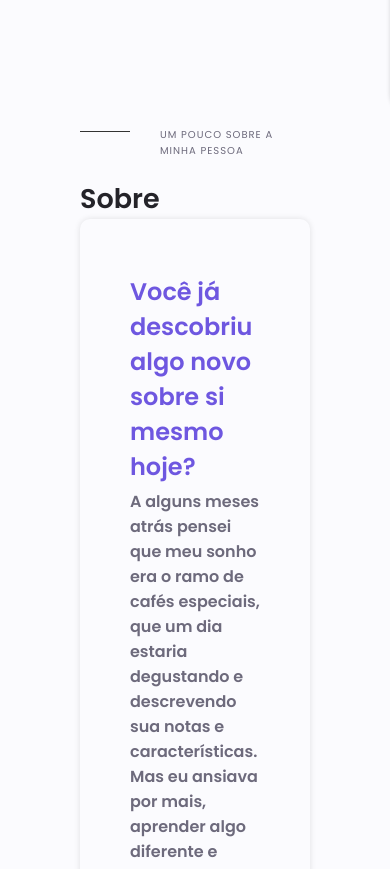
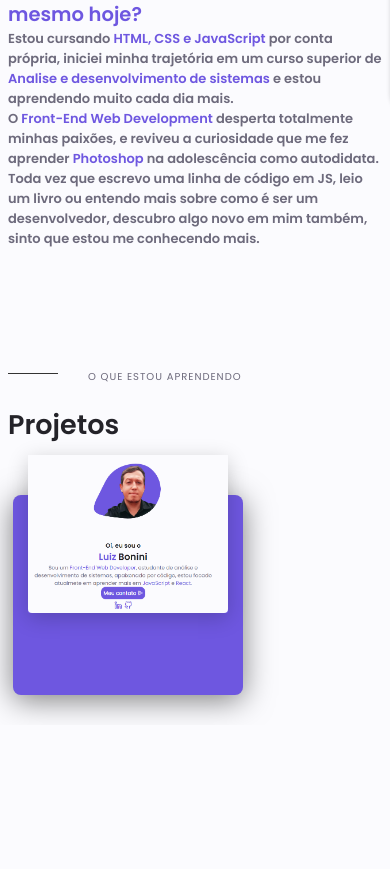
Before and after one commit to LuizCBonini/Portfolio, a plain HTML site: page assets/index.html in a window 390 px wide. Shown: the part 726-1595 px from the top of the page. After the commit the page ends 1451 px from the top, so only its background shows below. Drawn offline with nearby package versions, Linux system fonts and the light colour scheme.

Commit message:
Add Projects and card hover

```diff
--- a/assets/css/style.css
+++ b/assets/css/style.css
@@ -155,64 +155,7 @@ header {
     background-color: var(--body-color);
 }
 
-/*----------------------- MOBILE NAVBAR -----------------------*/
-@media (max-width: 999px) {
-    body {
-        overflow-x: hidden; /* Se algo transbordar, fica escondido */
-    }
 
-    .nav-list {
-        position: absolute;
-        top: 8vh;
-        right: 0px;
-        width: 50vw;
-        height: 92vh;
-        background: white;
-        flex-direction: column;
-        align-items: center;
-        justify-content: space-around;
-        transform: translateX(100%); /* Faz transbordar */
-        transition: transform 0.3s ease-in;
-        /*---*/
-        background-color: var(--body-color);
-        box-shadow: 0 -1px 4px rgba(0, 0, 0, .15);
-        border-radius: 1.5rem 0 0 1.5rem;
-    }
-
-    .nav-list li {
-        margin-left: 0;
-        opacity: 0;
-    }
-
-    .mobile-menu {
-        display: block;
-    }
-
-    .nav-list.active {
-        transform: translateX(0)
-    }
-
-    @keyframes navLinkFade {
-        from {
-            opacity: 0;
-            transform: translateX(50px);
-        } to {
-            opacity: 1;
-        }
-    }
-}
-
-.mobile-menu.active .line1 {
-    transform: rotate(-45deg) translate(-8px, 8px);
-}
-
-.mobile-menu.active .line2 {
-    opacity: 0;
-}
-
-.mobile-menu.active .line3 {
-    transform: rotate(45deg) translate(-5px, -7px);
-}
 
 /*----------------------- LAYOUT -----------------------*/
 .container {
@@ -314,8 +257,244 @@ header {
     margin: auto;
 }
 
-.about__data p {
-    margin-top: 5px;
+/* ------------------------------- PROJECTS SECTION ------------------ */
+.section_projects-title span::before {
+    content: "";
+    position: absolute;
+    left: 0;
+    top: 124px;
+    width: 50px;
+    height: 1px;
+    background: #333;
+}
+
+.section_projects-title span {
+    padding-bottom: 20px;
+    display: block;
+    font-size: 10px;
+    text-transform: uppercase;
+    position: relative;
+    padding-left: 80px;
+    letter-spacing: 1px;
+    padding-top: 120px;
+}
+
+/* ---------- CARDS ----------- */
+.container-card {
+    display: flex;
+    justify-content: center;
+    align-items: center;
+    position: relative;
+    width: 1100px;
+    padding: 30px;
+}
+
+.container-card .card {
+    position: relative;
+    max-width: 300px;
+    height: 215px;
+    background: var(--first-color);
+    margin: 30px 10px;
+    padding: 20px 15px;
+    display: flex;
+    flex-direction: column;
+    box-shadow: 0 5px 30px rgba(0, 0, 0, 0.5);
+    border-radius: 8px;
+    transition: .3s ease-in-out;
+
+}
+
+.container-card .card:hover {
+    height: 420px;
+}
+
+.container-card .card .imgbox {
+    position: relative;
+    width: 260px;
+    height: 260px;
+    top: -60px;
+    left: 20px;
+    z-index: 1;
+    /*box-shadow: 0 5px 20px rgba(0, 0, 0, 0.2);*/
+}
+
+.container-card .card .imgbox img {
+    max-width: 100%;
+    border-radius: 4px;
+}
+
+.container-card .card .content {
+    position: relative;
+    margin-top: -140px;
+    padding: 10px 15px;
+    text-align: center;
+    color:white;
+    visibility: hidden;
+    opacity: 0;
+    transition: 0.3s ease-in-out;
+}
+
+.container-card .card .content .card-title {
+    color: var(--first-color-laghter);
+    text-shadow: 0 0 5px rgba(0, 0, 0, 0.336);
+}
+
+.container-card .card:hover .content {
+    visibility: visible;
+    opacity: 1;
+    margin-top: -40px;
+    transition-delay: 0.3s;
+}
+/*----------------------- MOBILE -----------------------*/
+@media (max-width: 999px) {
+    /* ========== Nav Bar ============= */
+    body {
+        overflow-x: hidden; /* Se algo transbordar, fica escondido */
+        margin: 0 0.5rem;
+
+    }
+
+    .nav-list {
+        position: absolute;
+        top: 8vh;
+        right: 0px;
+        width: 50vw;
+        height: 92vh;
+        background: white;
+        flex-direction: column;
+        align-items: center;
+        justify-content: space-around;
+        transform: translateX(100%); /* Faz transbordar */
+        transition: transform 0.3s ease-in;
+        /*---*/
+        background-color: var(--body-color);
+        box-shadow: 0 -1px 4px rgba(0, 0, 0, .15);
+        border-radius: 1.5rem 0 0 1.5rem;
+    }
+
+    .nav-list li {
+        margin-left: 0;
+        opacity: 0;
+    }
+
+    .mobile-menu {
+        display: block;
+    }
+
+    .nav-list.active {
+        transform: translateX(0)
+    }
+
+    @keyframes navLinkFade {
+        from {
+            opacity: 0;
+            transform: translateX(50px);
+        } to {
+            opacity: 1;
+        }
+    }
+
+    /* ===== Home ===== */
+    .about__data {
+        box-shadow: none;
+        font-size: var(--small-font-size);
+        font-weight: var(--font-semi-bold);
+        padding: 0;
+        margin: 0;
+    }
+
+    .home__blob {
+        width: 230px;
+        margin: -40px;
+    }
+
+    .home__description {
+        font-size: var(--small-font-size);
+    }
+
+    /* ======== PROJECTS ======== */
+    .container-card {
+        display: flex;
+        justify-content: center;
+        align-items: center;
+        position: relative;
+        width: 240px;
+        padding: 0px;
+        margin-top: 20px;
+    }
+
+    .container-card .card {
+        position: relative;
+        max-width: 300px;
+        width: 200px;
+        height: 160px;
+        background: var(--first-color);
+        margin: 30px 10px;
+        padding: 20px 15px;
+        display: flex;
+        flex-direction: column;
+        box-shadow: 0 5px 30px rgba(0, 0, 0, 0.5);
+        border-radius: 8px;
+        transition: .3s ease-in-out;
+
+    }
+
+    .container-card .card:hover {
+        height: 280px;
+    }
+
+    .container-card .card .imgbox {
+        position: relative;
+        width: 200px;
+        height: 158px;
+        top: -60px;
+        left: 0px;
+        z-index: 1;
+        box-shadow: 0 5px 20px rgba(0, 0, 0, 0.2);
+    }
+
+    .container-card .card .imgbox img {
+        max-width: 100%;
+        width: 200px;
+        border-radius: 4px;
+    }
+
+    .container-card .card .content {
+        position: relative;
+        margin-top: -140px;
+        padding: 10px 15px;
+        text-align: center;
+        color:white;
+        visibility: hidden;
+        opacity: 0;
+        transition: 0.3s ease-in-out;
+        font-size: var(--small-font-size);
+    }
+
+    .container-card .card .content .card-title {
+        color: var(--first-color-laghter);
+        text-shadow: 0 0 5px rgba(0, 0, 0, 0.336);
+    }
+
+    .container-card .card:hover .content {
+        visibility: visible;
+        opacity: 1;
+        margin-top: -40px;
+        transition-delay: 0.3s;
+    }
+}
+
+/* ========== Animation Lines to X ============= */
+.mobile-menu.active .line1 {
+    transform: rotate(-45deg) translate(-8px, 8px);
+}
+
+.mobile-menu.active .line2 {
+    opacity: 0;
+}
+
+.mobile-menu.active .line3 {
+    transform: rotate(45deg) translate(-5px, -7px);
 }
 
 /* ADICIONAR RESPONSIVIDADE AO ABOUT */
--- a/assets/index.html
+++ b/assets/index.html
@@ -98,15 +98,37 @@
             <div class="about__data">
                 <source sizes="" srcset="">
 
-                <p class="about__description"><h2><span class="emphasis">Você já descobriu algo novo sobre si mesmo hoje?</span></h2>
-                    <p>A alguns meses atrás pensei que meu sonho era o ramo de cafés especiais, que um dia estaria degustando e descrevendo sua notas e características. Mas eu ansiava por mais, aprender algo diferente e conhecer coisas novas.</p>
+                <p class="about__description">
+                    <h2><span class="emphasis">Você já descobriu algo novo sobre si mesmo hoje?</span></h2>
 
-                    <p>Foi quando que, em meio as conversas que tinha com meus clientes, conheci uma pessoa que se dizia programador, me mostrou o que estava projetando e contou que resolvia problemas com programação. Aquilo pareceu surreal, coisa de Matrix, mas não consegui disfarçar a curiosidade, que perdura até hoje!</p>
+                    <p>Estou cursando <span class="emphasis">HTML, CSS e JavaScript</span> por conta própria, iniciei minha trajetória em um curso superior de <span class="emphasis">Analise e desenvolvimento de sistemas</span> e estou aprendendo muito cada dia mais.</p>
 
-                    <p>O <span class="emphasis">Front-End Web Developer</span> desperta totalmente minhas paixões, e reviveu a curiosidade que me fez aprender <span class="emphasis">Photoshop</span> na adolescência como autodidata. Estou cursando <span class="emphasis">HTML, CSS e JavaScript</span> por conta própria, iniciei minha trajetória em um curso superior de <span class="emphasis">Analise e desenvolvimento de sistemas</span> e hoje aquela pessoa é meu mentor e colega.</p>
+                    <p>O <span class="emphasis">Front-End Web Development</span> desperta totalmente minhas paixões, e reviveu a curiosidade que me fez aprender <span class="emphasis">Photoshop</span> na adolescência como autodidata.</p>
 
-                    <p>Toda vez que escrevo uma linha de código em JS, leio um livro ou entendo mais sobre como é ser um desenvolvedor, descubro algo novo em mim também, sinto que estou a cada dia me conhecendo mais.</p></p>
+                    <p>Toda vez que escrevo uma linha de código em JS, leio um livro ou entendo mais sobre como é ser um desenvolvedor, descubro algo novo em mim também, sinto que estou me conhecendo mais.</p>
+                </p>
             </div>
+        </section>
+
+        <!--=== PROJECTS ===-->
+        <section class="section__projects">
+            <div class="section_projects-title">
+                <span>O que estou aprendendo</span>
+                <h2>Projetos </h2>
+            </div>
+
+            <div class="container-card">
+                <div class="card">
+                    <div class="imgbox">
+                        <img src="../imgs/cardproject.jpg" alt="image of my portfolio">
+                    </div>
+                    <div class="content">
+                        <h2 class="card-title">Meu Portfolio</h2>
+                        <p>Meu portfolio foi o meu primeiro e maior projeto, onde dediquei muito esforço para deixa-lo como eu queria, eu aprendi muito com ele.</p>
+                    </div>
+                </div>
+            </div>
+
         </section>
 
     </main>
```
Also changed, not shown: imgs/cardproject.jpg (added). Lines whose indentation alone changed are shown as unchanged.
